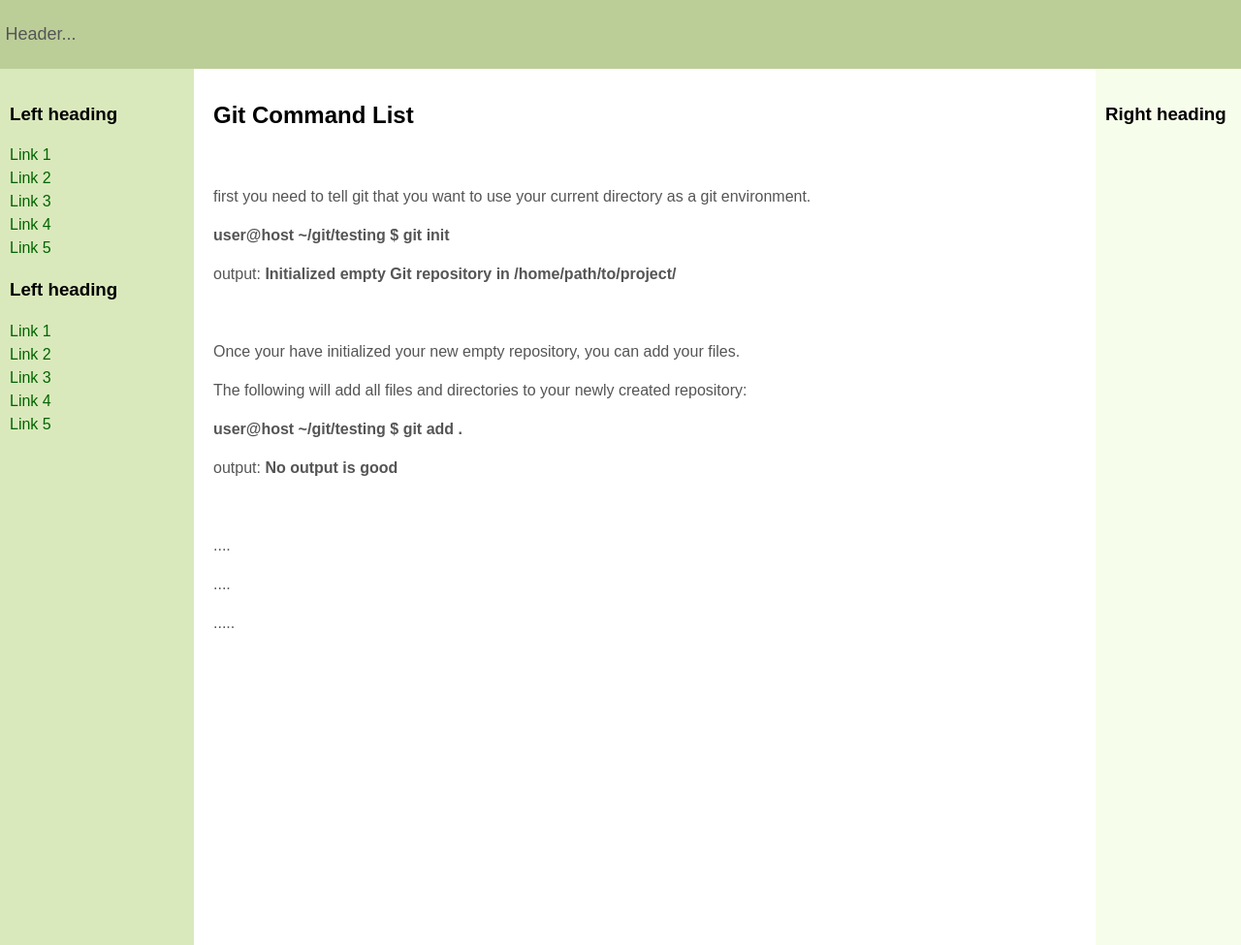
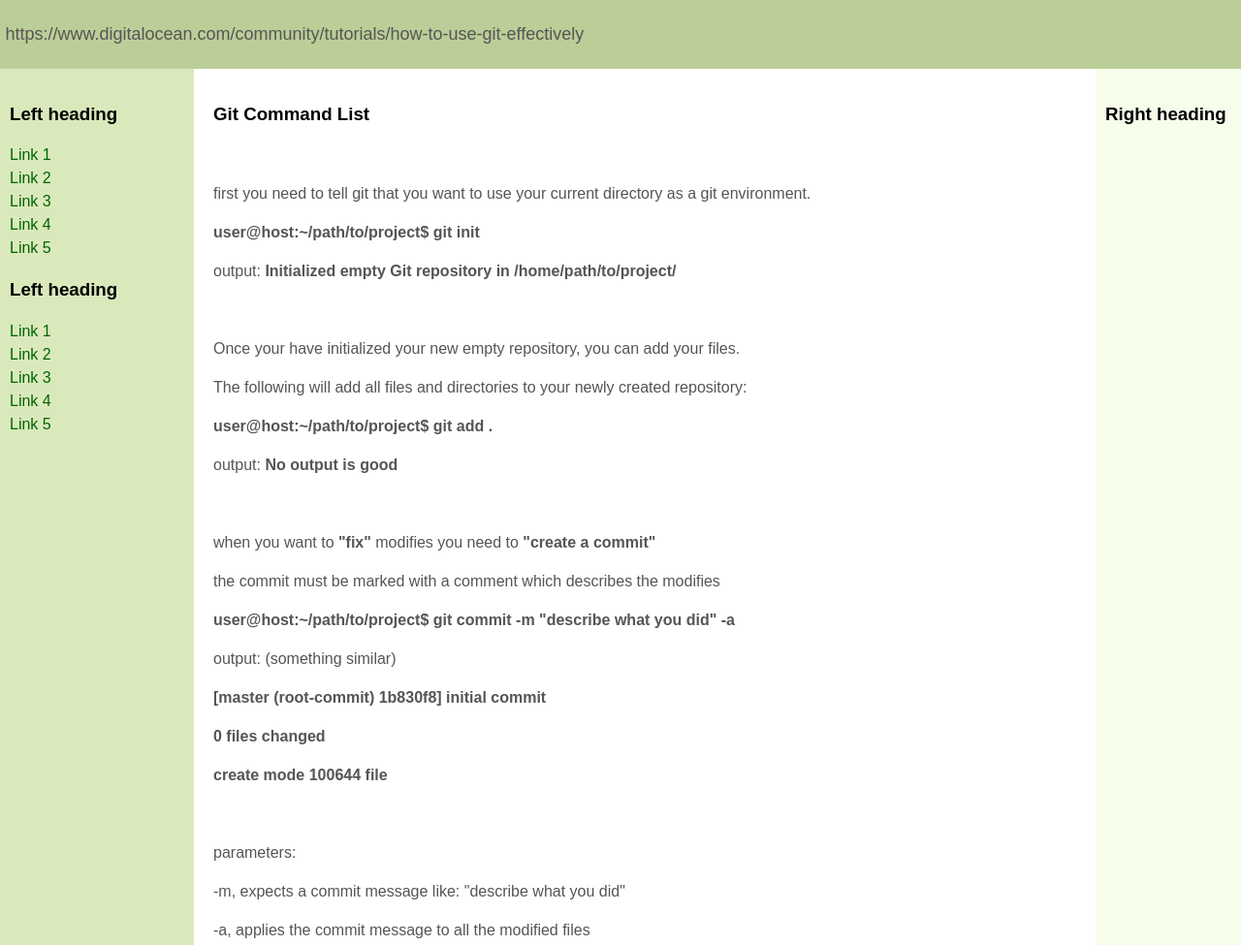
Before and after one commit to siastar/testing-git, a plain HTML site: page home.html in a window 1280 px wide. Shown: the top 975 px of the page at 97% size. Drawn offline with Linux system fonts and the light colour scheme.

Commit message:
added git commit

```diff
--- a/home.html
+++ b/home.html
@@ -124,29 +124,41 @@
 
 <body>
 
-	<header id="header"><p>Header...</p></header>
+	<header id="header"><p>https://www.digitalocean.com/community/tutorials/how-to-use-git-effectively</p></header>
 
 	<div id="container">
 
 		<main id="center" class="column">
 			<article>
 
-			  <h1>Git Command List</h1>
+			  <h3>Git Command List</h3>
 			  <br/>
 				<p> first you need to tell git that you want to use your current directory as a git environment.</p>
-				<p> <b>user@host ~/git/testing $ git init </b> </p>
+				<p> <b>user@host:~/path/to/project$ git init </b> </p>
 				<p> output: <b>Initialized empty Git repository in /home/path/to/project/</b> </p>
                           <br/>
 
 				<p> Once your have initialized your new empty repository, you can add your files.</p>
 				<p> The following will add all files and directories to your newly created repository: </p>
-				<p> <b>user@host ~/git/testing $ git add . </b> </p>
+				<p> <b>user@host:~/path/to/project$ git add . </b> </p>
 				<p> output: <b>No output is good </b></p>
                           <br/>
 
-				<p>
-				 ....
-				</p>
+				<p> </p>
+				<p> when you want to <b>"fix"</b> modifies you need to <b>"create a commit"</b></p>
+				<p> the commit must be marked with a comment which describes the modifies </p>
+			        <p> <b>user@host:~/path/to/project$ git commit -m "describe what you did" -a </b> </p>
+			        <p> output: (something similar)</p>
+			        <p> <b>[master (root-commit) 1b830f8] initial commit </b></p>
+			        <p> <b>0 files changed</b></p>
+			        <p> <b>create mode 100644 file</b></p>
+				<br/>
+				<p>parameters:</p>
+				<p> -m, expects a commit message like: "describe what you did"</p>
+			        <p> -a, applies the commit message to all the modified files</p>
+
+
+                          <br/>
 
 				<p>
 				   ....
```
